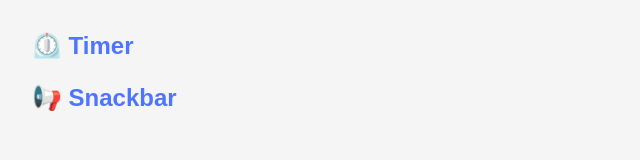
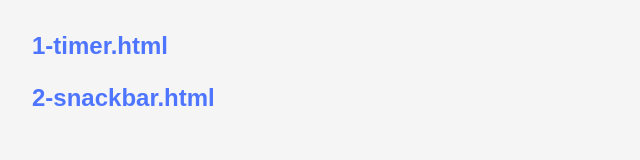
Before and after one commit to vrnkgllmv/goit-advancedjs-hw-02, a plain HTML site: page index.html in a window 1280 px wide. Shown: the whole page, without its empty margins (0-640 px from the left). Drawn offline with Linux system fonts and the light colour scheme.

Commit message:
Deploying to gh-pages from @ vrnkgllmv/goit-advancedjs-hw-02@2848d8841d0c16ba9d89263ad176eb993bb85399 🚀

```diff
--- a/index.html
+++ b/index.html
@@ -3,13 +3,13 @@
   <head>
     <meta charset="UTF-8" />
     <meta name="viewport" content="width=device-width, initial-scale=1.0" />
-    <title>Timer Project</title>
+    <title>goit-advancedjs-hw-02</title>
     <link rel="stylesheet" crossorigin href="/goit-advancedjs-hw-02/assets/styles-CX9XpnpU.css">
   </head>
   <body>
     <nav>
-      <a class="nav-link" href="1-timer.html">⏲️ Timer</a>
-      <a class="nav-link" href="2-snackbar.html">📢 Snackbar</a>
+      <a class="nav-link" href="./1-timer.html">1-timer.html</a>
+      <a class="nav-link" href="./2-snackbar.html">2-snackbar.html</a>
     </nav>
   </body>
 </html>
```
